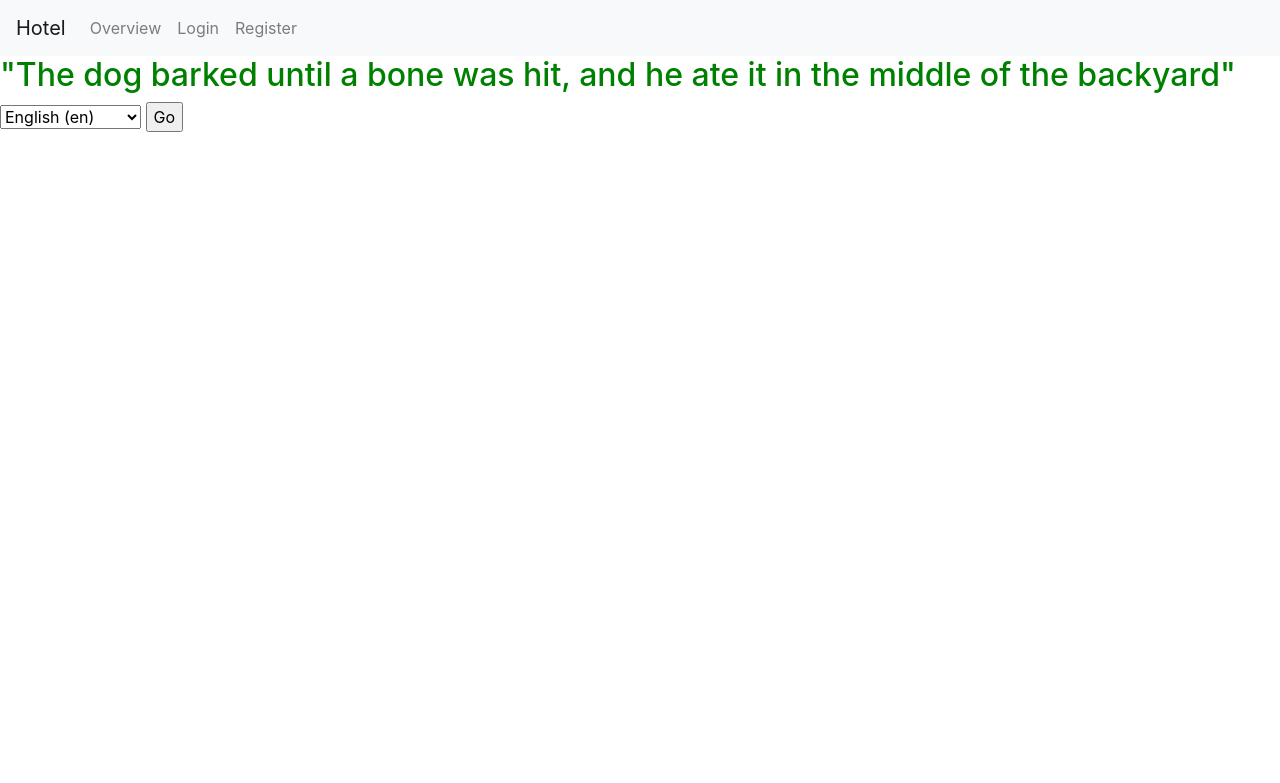
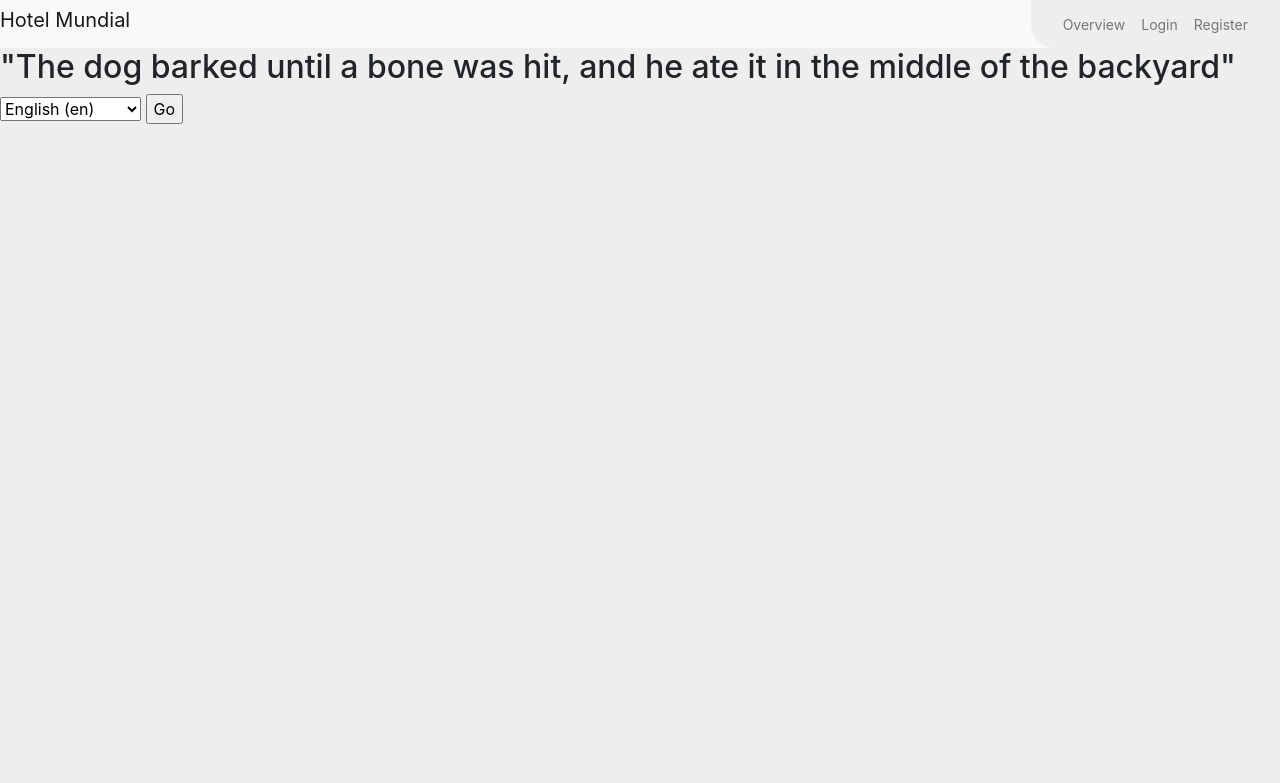
Before and after one commit to pablocourault/Capstone, a Django app: page / in a window 1280 px wide. Shown: the top 783 px of the page. Run offline with Django 3.2, Linux system fonts and the light colour scheme; some libraries are stand-ins or nearby versions.

Commit message:
cuarto commit

```diff
--- a/hotel/static/hotel/styles.css
+++ b/hotel/static/hotel/styles.css
@@ -1 +1,21 @@
-h2 {color: green}
+body { background-color: #eee !important; }
+
+ol, ul { list-style: none; }
+
+.barraprincipal { padding: 0;
+                  justify-content: space-between;
+                  margin: auto;
+                  align-items: stretch; }
+
+.logo { cursor: pointer;
+        color: #4300D2 }
+
+.autogestion { font-size: 14px;
+               color: red;
+               display: flex;
+               align-items: center;
+               background-color: #EEE;
+               border-bottom-left-radius: 24px;
+               padding: 0px 24px;
+               box-sizing: border-box;
+               height: 48px; }
--- a/hotel/templates/hotel/index.html
+++ b/hotel/templates/hotel/index.html
@@ -21,7 +21,7 @@
           {% endfor %}
 
       </select>
-      <input type="submit" value="Go" />
+      <input type="submit" value="{% translate 'Go' %}" />
   </form>
 
 {% endblock %}
--- a/hotel/templates/hotel/layout.html
+++ b/hotel/templates/hotel/layout.html
@@ -10,32 +10,32 @@
     </head>
     <body>
 
-        <nav class="navbar navbar-expand-lg navbar-light bg-light">
-            <a class="navbar-brand" href="{% url 'index' %}">{% trans 'Hotel' %}</a>
+        <nav class="navbar navbar-expand-lg navbar-light bg-light barraprincipal">
+            <a class="navbar-brand logo" href="{% url 'index' %}" >Hotel Mundial</a>
 
             <div>
-              <ul class="navbar-nav mr-auto">
+              <ul class="navbar-nav mr-auto autogestion">
                 {% if user.is_authenticated %}
                     <li class="nav-item">
                         <a class="nav-link" href="#"><strong>{{ user.username }}</strong></a>
                     </li>
                 {% endif %}
                 <li class="nav-item">
-                  <a class="nav-link" href="{% url 'index' %}">{% trans 'Overview' %}</a>
+                  <a class="nav-link" href="{% url 'index' %}">{% translate 'Overview' %}</a>
                 </li>
                 {% if user.is_authenticated %}
                     <li class="nav-item">
                         <a class="nav-link" href="#">Reserve?</a>
                     </li>
                     <li class="nav-item">
-                        <a class="nav-link" href="{% url 'logout' %}">{% trans 'Logout' %}</a>
+                        <a class="nav-link" href="{% url 'logout' %}">{% translate 'Logout' %}</a>
                     </li>
                 {% else %}
                     <li class="nav-item">
-                        <a class="nav-link" href="{% url 'login' %}">{% trans 'Login' %}</a>
+                        <a class="nav-link" href="{% url 'login' %}">{% translate 'Login' %}</a>
                     </li>
                     <li class="nav-item">
-                        <a class="nav-link" href="{% url 'register' %}">{% trans 'Register' %}</a>
+                        <a class="nav-link" href="{% url 'register' %}">{% translate 'Register' %}</a>
                     </li>
                 {% endif %}
               </ul>
```
Also changed, not shown: aux/apuntes.txt (+6 -3 lines), db.sqlite3, hotel/locale/es/LC_MESSAGES/django.po, hotel/locale/pt/LC_MESSAGES/django.po, 2 other files.
